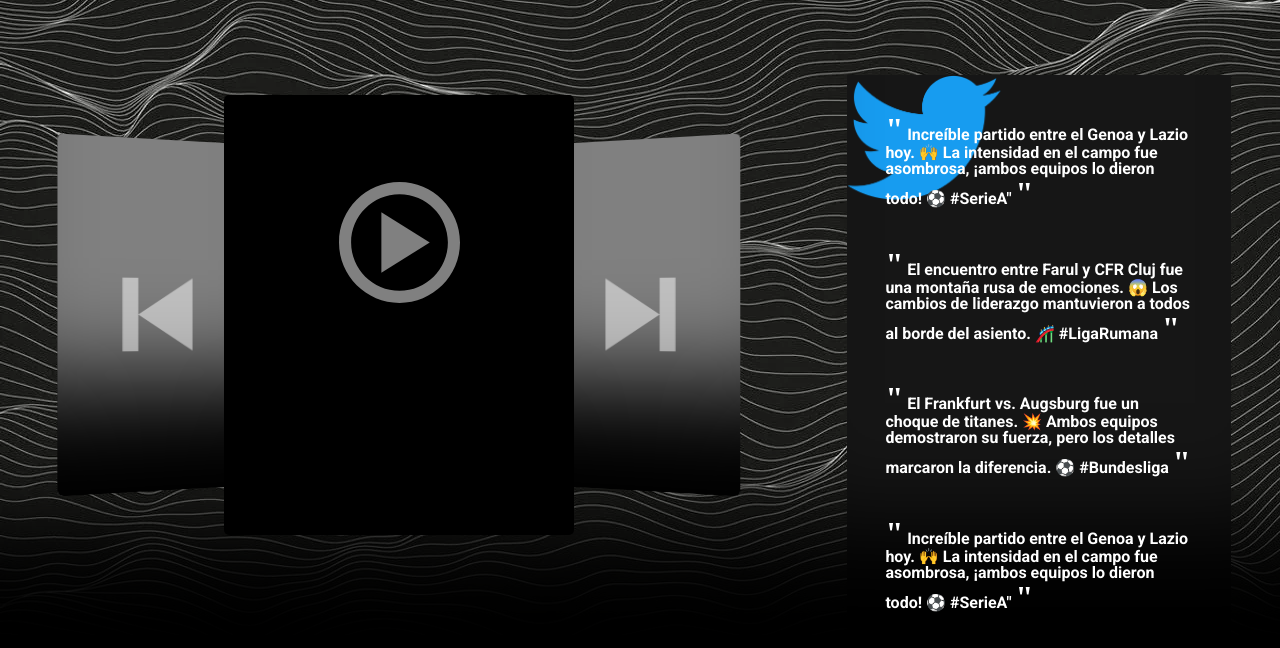
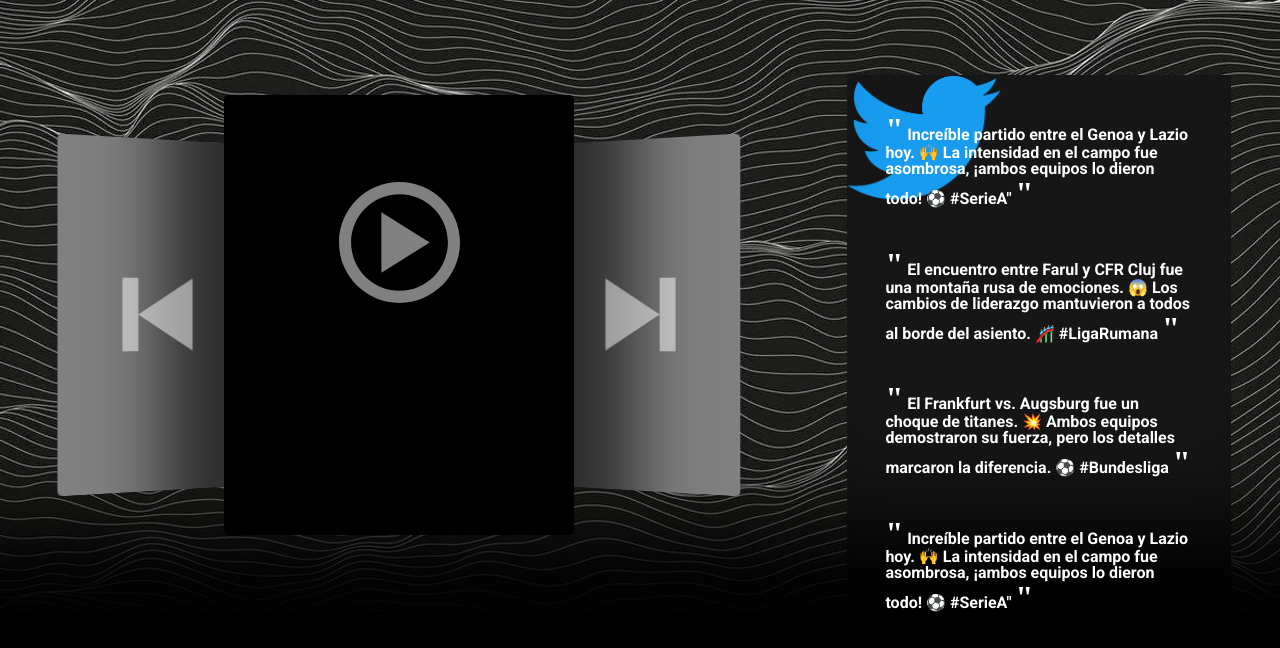
Before and after one commit to leandipardo/Web-futbol, a plain HTML site: page index.html in a window 1280 px wide. Shown: the part 85-733 px from the top of the page. Drawn offline with Linux system fonts and the light colour scheme.

Commit message:
Los cambios son buenos

```diff
--- a/styles/style.css
+++ b/styles/style.css
@@ -124,9 +124,15 @@ header > ul > li > a {
 .izq-carousel {
   background-image: url("");
   transform: rotateX(0deg) translateX(10%) rotateY(10deg);
+  box-shadow: -200px -22px 65px -120px rgba(0, 0, 0, 0.65) inset;
+  -webkit-box-shadow: -200px -22px 65px -120px rgba(0, 0, 0, 0.65) inset;
+  -moz-box-shadow: -200px -22px 65px -120px rgba(0, 0, 0, 0.65) inset;
 }
 .der-carousel {
   transform: rotateX(0deg) translateX(-10%) rotateY(350deg);
+  box-shadow: 200px -22px 65px -120px rgba(0, 0, 0, 0.65) inset;
+  -webkit-box-shadow: 200px -22px 65px -120px rgba(0, 0, 0, 0.65) inset;
+  -moz-box-shadow: 200px -22px 65px -120px rgba(0, 0, 0, 0.65) inset;
   background-image: url("");
 }
 .der-carousel p {
```
